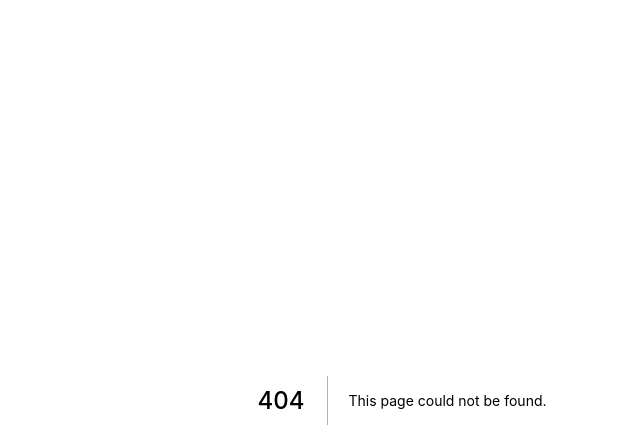
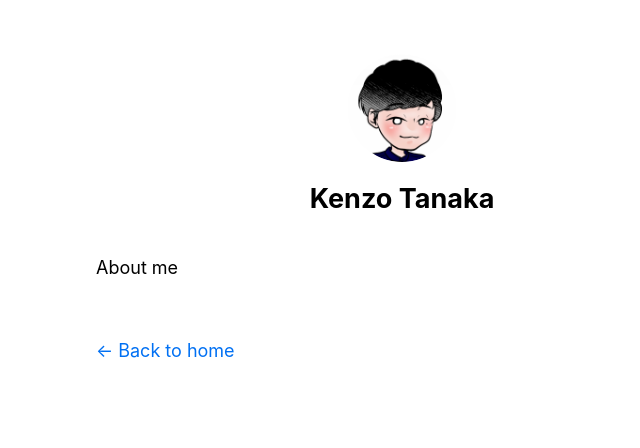
Before and after one commit to kenzo-tanaka/nextJsBlog, a Next.js app: page /about in a window 1280 px wide. Before the commit this address had no page. Shown: the top 448 px of the page, without its empty margins (238-878 px from the left). Built offline with nearby package versions, Linux system fonts and the light colour scheme.

Commit message:
add about component

```diff
--- /dev/null
+++ b/pages/about.tsx
@@ -0,0 +1,10 @@
+import Layout from "../components/layout";
+
+export default function About() {
+  return (
+    <Layout>
+      {/* TODO: ハードコーディングしたくないので markdown を読むようにする */}
+      <p>About me</p>
+    </Layout>
+  );
+}
```
